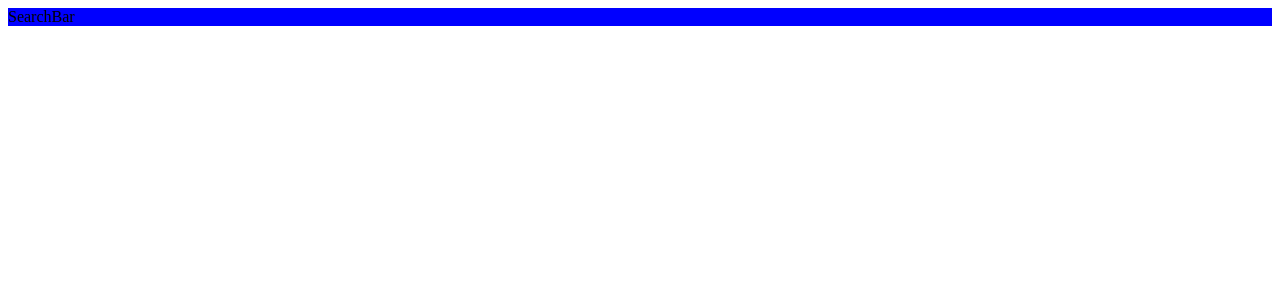
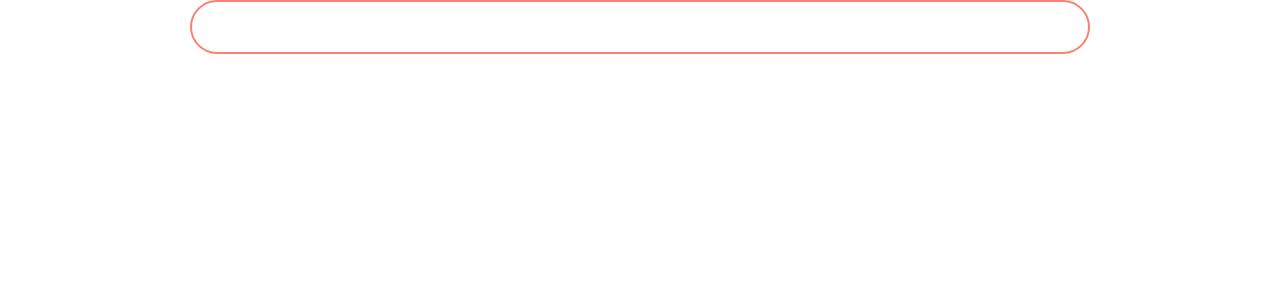
Before and after one commit to elquespera/react-2023, a React (Vite) app: page / in a window 1280 px wide. Shown: the top 300 px of the page. Built offline with nearby package versions, Linux system fonts and the light colour scheme.

Commit message:
feat: set up app global styles

```diff
--- a/src/App.tsx
+++ b/src/App.tsx
@@ -6,6 +6,10 @@ const router = createBrowserRouter(ROUTES);
 
 export default class App extends React.Component {
   render() {
-    return <RouterProvider router={router} />;
+    return (
+      <main>
+        <RouterProvider router={router} />
+      </main>
+    );
   }
 }
--- a/src/components/SearchBar/SearchBar.module.scss
+++ b/src/components/SearchBar/SearchBar.module.scss
@@ -1,3 +1,12 @@
 .wrapper {
-  background: blue;
+  display: block;
+  padding: 1rem;
+  border: 2px solid salmon;
+  border-radius: 2rem;
+
+  .input {
+    width: 100%;
+    border: 0;
+    outline: 0;
+  }
 }
--- a/src/components/SearchBar/SearchBar.tsx
+++ b/src/components/SearchBar/SearchBar.tsx
@@ -3,6 +3,10 @@ import styles from './SearchBar.module.scss';
 
 export default class SearchBar extends React.Component {
   render() {
-    return <div className={styles.wrapper}>SearchBar</div>;
+    return (
+      <label className={styles.wrapper}>
+        <input type="text" className={styles.input} />
+      </label>
+    );
   }
 }
--- a/src/main.tsx
+++ b/src/main.tsx
@@ -1,6 +1,7 @@
 import React from 'react';
 import ReactDOM from 'react-dom/client';
 import App from './App';
+import './styles/global.scss';
 
 ReactDOM.createRoot(document.getElementById('root') as HTMLElement).render(
   <React.StrictMode>
--- a/src/styles/_variables.scss
+++ b/src/styles/_variables.scss
@@ -0,0 +1 @@
+$app-width: 900px;
--- a/src/styles/global.scss
+++ b/src/styles/global.scss
@@ -1,4 +1,4 @@
-@use 'variables';
+@use 'variables' as vars;
 
 body,
 html,
@@ -9,3 +9,8 @@ html,
   padding: 0;
   box-sizing: border-box;
 }
+
+main {
+  margin: 0 auto;
+  max-width: vars.$app-width;
+}
```
